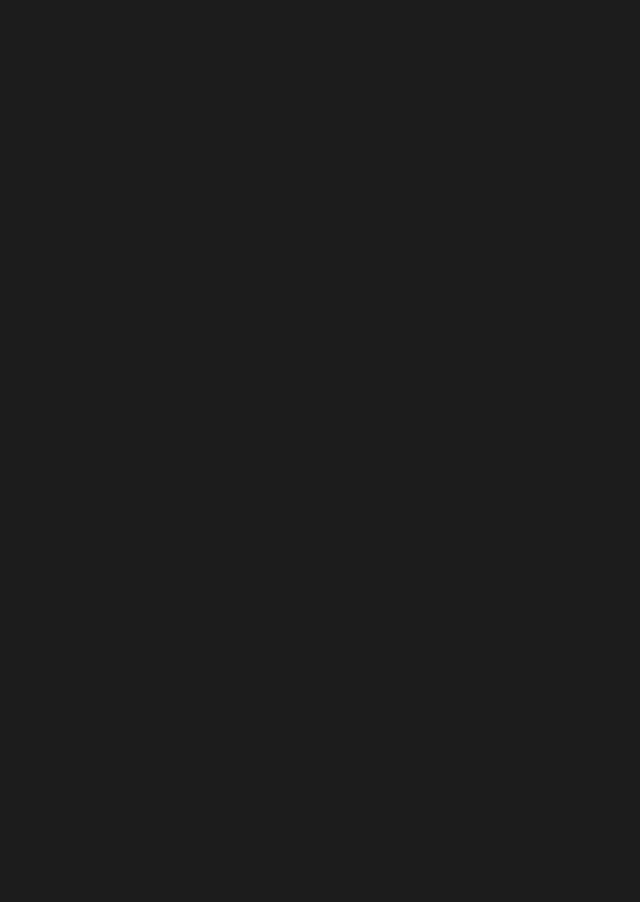
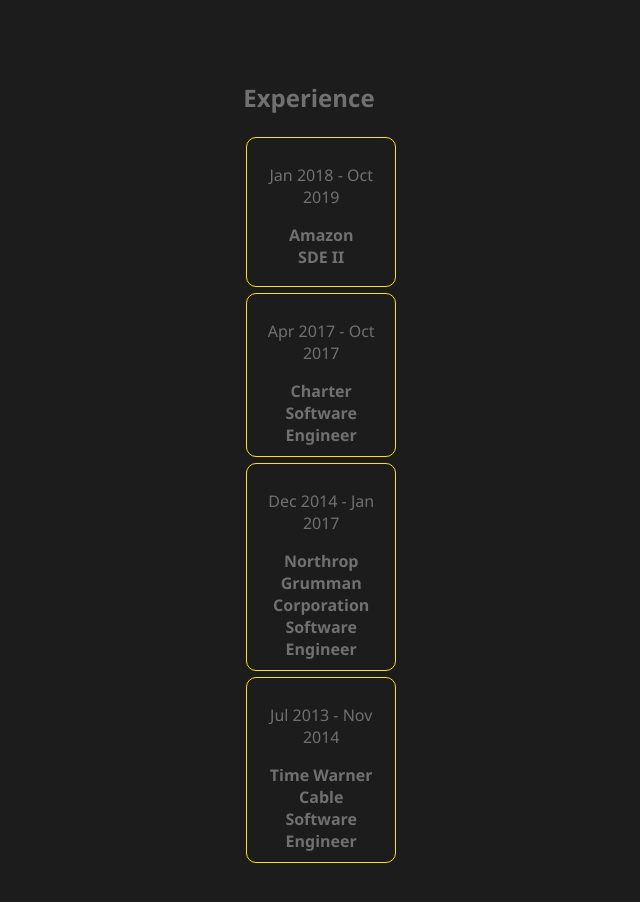
Before and after one commit to code-citrus/portfolio, a React app: page / in a window 1280 px wide. Shown: the part 3300-4202 px from the top of the page, without its empty margins (236-876 px from the left). Before the commit the page ends 3313 px from the top, so only its background shows below. Built offline with nearby package versions, Linux system fonts and the light colour scheme.

Commit message:
skills/experience sections

```diff
--- a/src/Container.js
+++ b/src/Container.js
@@ -1,6 +1,7 @@
 import React from 'react';
 import Main from './Main';
 import Skills from './sections/Skills';
+import Experience from './sections/Experience';
 import './Container.css';
 
 const Sidebar = ({ expandContent }) => {
@@ -53,6 +54,7 @@
       </div>
       <Main expanded={expandContent}>
         <Skills />
+        <Experience />
       </Main>
     </div>
   );
--- /dev/null
+++ b/src/sections/Experience.css
@@ -0,0 +1,7 @@
+.exp-header {
+  padding: 1rem 0;
+}
+
+.exp-subheader {
+  font-weight: bold;;
+}
--- a/src/sections/Experience.js
+++ b/src/sections/Experience.js
@@ -1,11 +1,78 @@
 import React from 'react';
 import GridGallery from '../widgets/GridGallery';
+import './Experience.css';
+
+const EXPERIENCE = [
+  {
+    company: "Amazon",
+    position: "SDE II",
+    summary: "",
+    start: "Jan 2018",
+    end: "Oct 2019",
+    summary : "Amazon A to Z Mobile App: a brand new react-native app for Amazon Employees to interact with their work life. The #1 trending business app on Play store on release in 2018. Supported 100K+ active users every day.",
+    tasks: [
+      "Integrated react-native build system with internal CI/CD pipeline",
+      "Version management for Android based on AppSync and GraphQL",
+      "Designed and built user analytics reporting system with Amazon Pinpoint",
+      "Implemented native push notification support on Android & iOS",
+      "DevOps & customer service experience for high-traffic rails website"
+    ],
+    tech: ["React Native", "Java", "Objective-C", "Redux", "AWS Appsync", "AWS API Gateway", "AWS Lambda", "AWS CloudWatch", "AWS Pinpoint",  "AWS Amplify", "AWS CloudFormation", "Ruby on Rails", "Firebase"]
+  },
+  {
+    company: "Charter",
+    position: "Software Engineer",
+    start: "Apr 2017",
+    end: "Oct 2017",
+    summary: "Worked on a small team on new initiative to build out a web application for A/B Testing built with React and MeteorJS. Very fast apced (design to production in 6 months)",
+    tech: ["React", "MeteorJS", "AWS Lambda", "Apollo/GraphQL", "DevOps", "Docker", "Webpack"]
+  },
+  {
+    company: "Northrop Grumman Corporation",
+    position: "Software Engineer",
+    start: "Dec 2014",
+    end: "Jan 2017",
+    summary: "I worked on a variety of different projects for small to mid-size teams.",
+    tasks: [
+      "Python module analyzer and Java code analysis tools",
+      "C++/QT UI Development for GIS Application",
+      "Realtime GIS visualizations with NASA worldwind"
+    ],
+    tech: ["Java", "C++", "QT", "3D Graphics / Vector Math"],
+  },
+  {
+    company: "Time Warner Cable",
+    position: "Software Engineer",
+    start: "Jul 2013",
+    end: "Nov 2014",
+    summary: "Development of a generic integration testing framework in Java",
+    tech: ["Java", "Unit Testing", "ReST"]
+  }
+];
 
 const Experience = ({}) => {
+  const createEntry = (item, index) => {
+    const header = `${item.company} - ${item.position}`;
+    return (
+      <div className="exp-card">
+        <div className="exp-header">{`${item.start} - ${item.end}`}</div>
+        <div className="exp-subheader">{item.company}</div>
+        <div className="exp-subheader">{item.position}</div>
+        <div className="expanded-only">
+          <p>{item.summary}</p>
+        </div>
+      </div>
+    );
+  };
+
   return (
     <section>
       <h2>Experience</h2>
-
+      <GridGallery gridItemStyles={{ flexBasis: "calc(50% - 28px)" }}>
+        { EXPERIENCE.map(createEntry) }
+      </GridGallery>
     </section>
   );
 };
+
+export default Experience;
--- /dev/null
+++ b/src/sections/Skills.css
@@ -0,0 +1,3 @@
+.skill {
+  text-align: center;
+}
--- a/src/sections/Skills.js
+++ b/src/sections/Skills.js
@@ -1,24 +1,28 @@
 import React from 'react';
 import GridGallery from '../widgets/GridGallery';
 import './sections.css';
+import './Skills.css';
+
+const gridItemStyles = {
+  display: 'flex',
+  justifyContent: 'center',
+};
 
 const Skills = ({}) => {
-
-  const toggleActive = (e) => {
-    console.log('clicked');
-    e.target.classList.toggle('active');
-  }
-
   return (
     <section>
       <h2>Skills</h2>
-      <GridGallery>
-        <div onClick={toggleActive}>HTML/CSS</div>
-        <div onClick={toggleActive}>Javascript</div>
-        <div onClick={toggleActive}>React</div>
-        <div onClick={toggleActive}>AWS</div>
-        <div onClick={toggleActive}>React Native</div>
-        <div onClick={toggleActive}>Native Android</div>
+      <GridGallery gridItemStyles={gridItemStyles} disableExpansion>
+        <div class="skill">HTML/CSS</div>
+        <div class="skill">Javascript</div>
+        <div class="skill">React</div>
+        <div class="skill">AWS</div>
+        <div class="skill">React Native</div>
+        <div class="skill">Native Android</div>
+        <div class="skill">Responsive Design</div>
+        <div class="skill">Bootstrap 4</div>
+        <div class="skill">Node/Express</div>
+        <div class="skill">SQL</div>
       </GridGallery>
     </section>
   )
--- a/src/widgets/GridGallery.css
+++ b/src/widgets/GridGallery.css
@@ -3,7 +3,7 @@
   flex-wrap: wrap;
 }
 
-.grid-gallery > * {
+.grid-gallery > .grid-item {
   border-radius: 10px;
   background-color: #1C1C1C;
   flex-basis: 0;
@@ -12,7 +12,6 @@
   min-height: 128px;
   text-align: center;
   padding: 10px;
-  display: flex;
   flex-direction: column;
   justify-content: center;
   margin: 3px;
@@ -25,15 +24,23 @@
     min-height 1s;
 }
 
-.grid-gallery > *:hover {
+.grid-gallery > .grid-item:hover {
   background-color: white;
 }
 
-.grid-gallery > *.active {
-  flex-basis: 100%;
+.grid-gallery > .grid-item.active {
+  flex-basis: 100% !important;
 }
 
-.grid-gallery > *.hidden {
+.grid-gallery > .grid-item .expanded-only {
+  display: none;
+}
+
+.grid-gallery > .grid-item.active .expanded-only {
+  display: block;
+}
+
+.grid-gallery > .grid-item.hidden {
   min-width: 0;
   min-height: 0;
   max-width: 0;
--- a/src/widgets/GridGallery.js
+++ b/src/widgets/GridGallery.js
@@ -12,14 +12,16 @@
 
   createItem(child, idx) {
     let classes = 'grid-item';
+
     if(idx == this.state.selectedIndex) {
       classes += ' active';
     }
     else if (this.state.selectedIndex !== null) {
       classes += ' hidden';
     }
+
     return (
-      <div className={classes} onClick={() => this.handleItemClick(idx)} key={idx}>
+      <div className={classes} onClick={() => this.handleItemClick(idx)} key={idx} style={this.props.gridItemStyles}>
         {child}
       </div>
     );
@@ -27,6 +29,10 @@
 
   handleItemClick(index) {
     console.log(`${index} was clicked`);
+    if(this.props.disableExpansion) {
+      return;
+    }
+
     this.setState(old => {
       if(old.selectedIndex == index) {
         return { selectedIndex: null };
```
